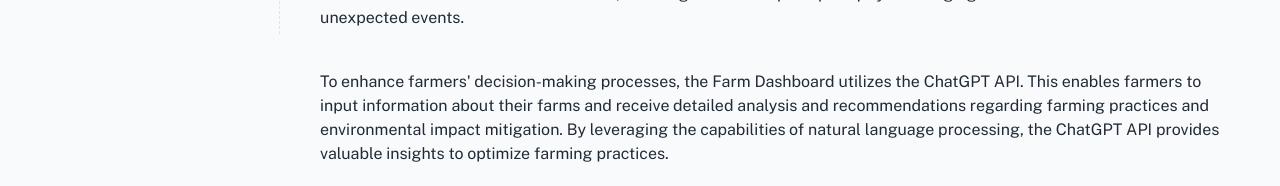
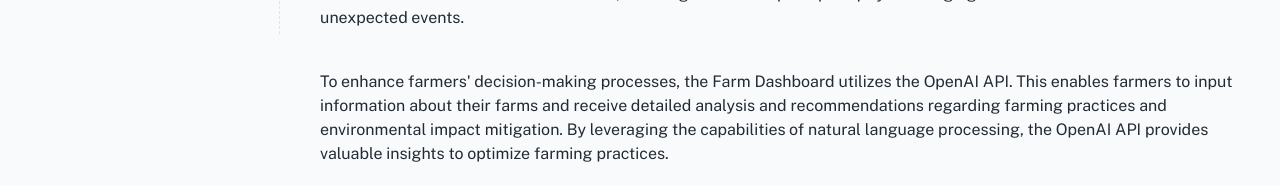
Before and after one commit to GavinITP/smart-farm-embedded-lab, a React (Create React App) app: page /dashboard/about in a window 1280 px wide. Shown: the part 766-952 px from the top of the page. Built offline with nearby package versions, Linux system fonts and the light colour scheme; no server answers; a web font is replaced by a local one.

Commit message:
change word

```diff
--- a/src/pages/AboutPage.js
+++ b/src/pages/AboutPage.js
@@ -69,8 +69,8 @@
           farmers in optimizing their farming practices while prioritizing
           environmental sustainability. The dashboard integrates various
           sensors, a microcontroller board, IoT capabilities, cloud storage,
-          Line Notify API, and ChatGPT API to provide farmers with real-time
-          data analysis and proactive notifications.
+          Line Notify API, and OpenAI API to provide farmers with real-time data
+          analysis and proactive notifications.
         </Typography>
 
         <Typography sx={{ mb: 5 }}>
@@ -109,11 +109,11 @@
 
         <Typography sx={{ mb: 5 }}>
           To enhance farmers' decision-making processes, the Farm Dashboard
-          utilizes the ChatGPT API. This enables farmers to input information
+          utilizes the OpenAI API. This enables farmers to input information
           about their farms and receive detailed analysis and recommendations
           regarding farming practices and environmental impact mitigation. By
-          leveraging the capabilities of natural language processing, the
-          ChatGPT API provides valuable insights to optimize farming practices.
+          leveraging the capabilities of natural language processing, the OpenAI
+          API provides valuable insights to optimize farming practices.
         </Typography>
 
         <Typography sx={{ mb: 5 }}>
```
